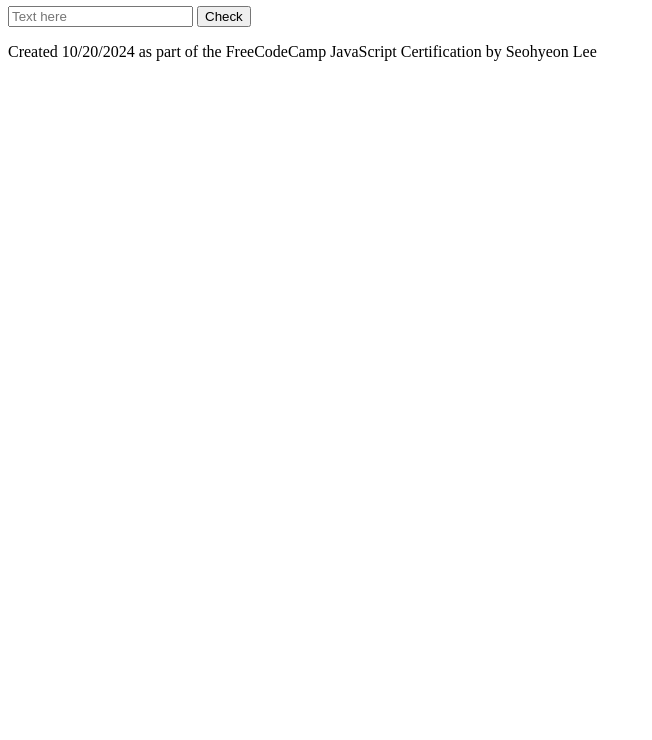
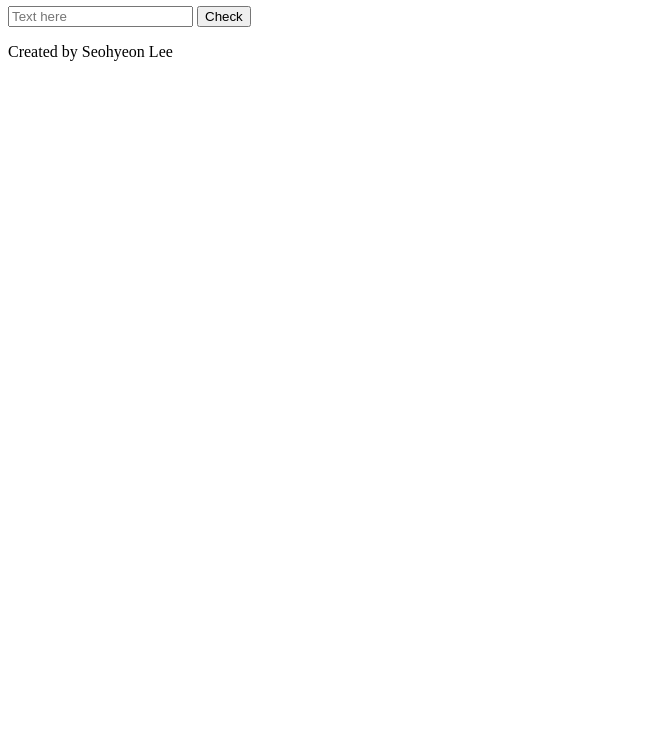
Before and after one commit to seohyeonlee2020/fcc-palindrome-checker, a plain HTML site: page index.html in a window 1280 px wide. Shown: the part 60-800 px from the top of the page, without its empty margins (0-652 px from the left). Drawn offline with Linux system fonts and the light colour scheme.

Commit message:
Update index.html

```diff
--- a/index.html
+++ b/index.html
@@ -4,5 +4,5 @@
   <button id="check-btn">Check</button>
 </div>
 <div id="result"></div>
-<p>Created 10/20/2024 as part of the FreeCodeCamp JavaScript Certification by Seohyeon Lee</p>
+<p>Created by Seohyeon Lee</p>
 <script src="index.js"></script>
```
